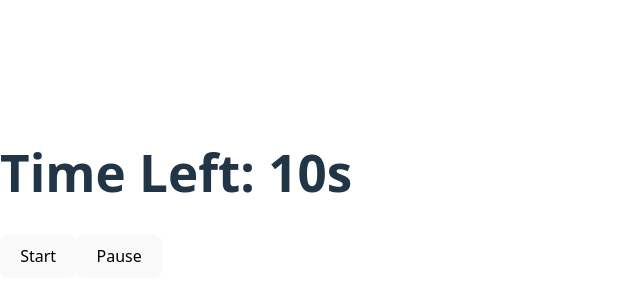
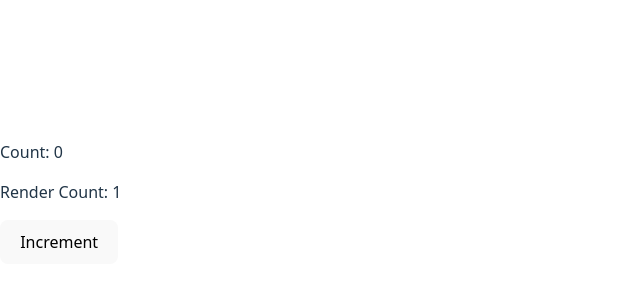
Before and after one commit to klxcoder/learn-use-ref, a React (Vite) app: page / in a window 1280 px wide. Shown: the part 206-506 px from the top of the page, without its empty margins (0-640 px from the left). Built offline with nearby package versions, Linux system fonts and the light colour scheme.

Commit message:
count render

```diff
--- a/src/App.tsx
+++ b/src/App.tsx
@@ -1,44 +1,18 @@
-import { useState, useRef, useEffect } from 'react';
+import { useRef, useState } from 'react';
 
-function CountdownTimer() {
-  const [timeLeft, setTimeLeft] = useState(10); // 10 seconds countdown
-  const intervalRef = useRef<number | null>(null);
+function RenderCounter() {
+  const [count, setCount] = useState(0);
+  const renderCountRef = useRef(0);
 
-  const startTimer = () => {
-    if (intervalRef.current) return; // Prevent multiple intervals
-
-    intervalRef.current = setInterval(() => {
-      setTimeLeft((prev) => {
-        if (prev <= 1) {
-          clearInterval(intervalRef.current!);
-          intervalRef.current = null; // Reset ref when finished
-          return 0;
-        }
-        return prev - 1;
-      });
-    }, 1000);
-  };
-
-  const pauseTimer = () => {
-    if (intervalRef.current) {
-      clearInterval(intervalRef.current);
-      intervalRef.current = null;
-    }
-  };
-
-  useEffect(() => {
-    return () => {
-      if (intervalRef.current) clearInterval(intervalRef.current); // Cleanup on unmount
-    };
-  }, []);
+  renderCountRef.current += 1; // Increase renderCountRef.current each time render
 
   return (
     <div>
-      <h1>Time Left: {timeLeft}s</h1>
-      <button onClick={startTimer}>Start</button>
-      <button onClick={pauseTimer}>Pause</button>
+      <p>Count: {count}</p>
+      <p>Render Count: {renderCountRef.current}</p>
+      <button onClick={() => setCount(count + 1)}>Increment</button>
     </div>
   );
 }
 
-export default CountdownTimer;
+export default RenderCounter;
```
